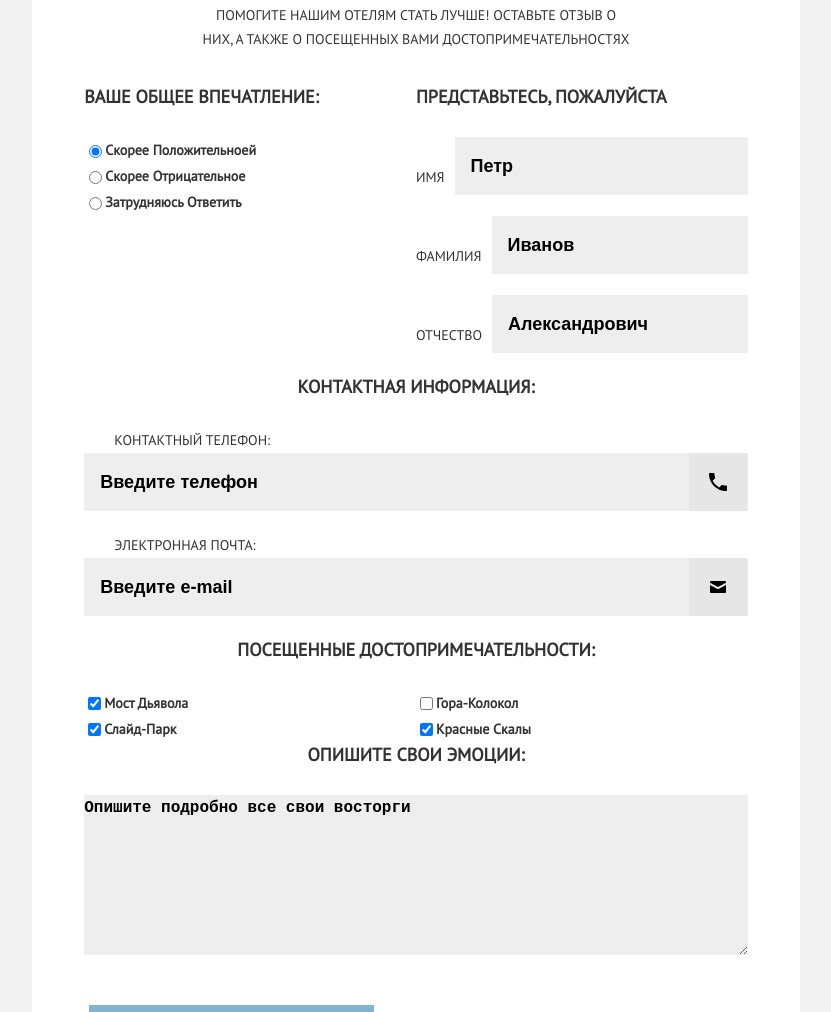
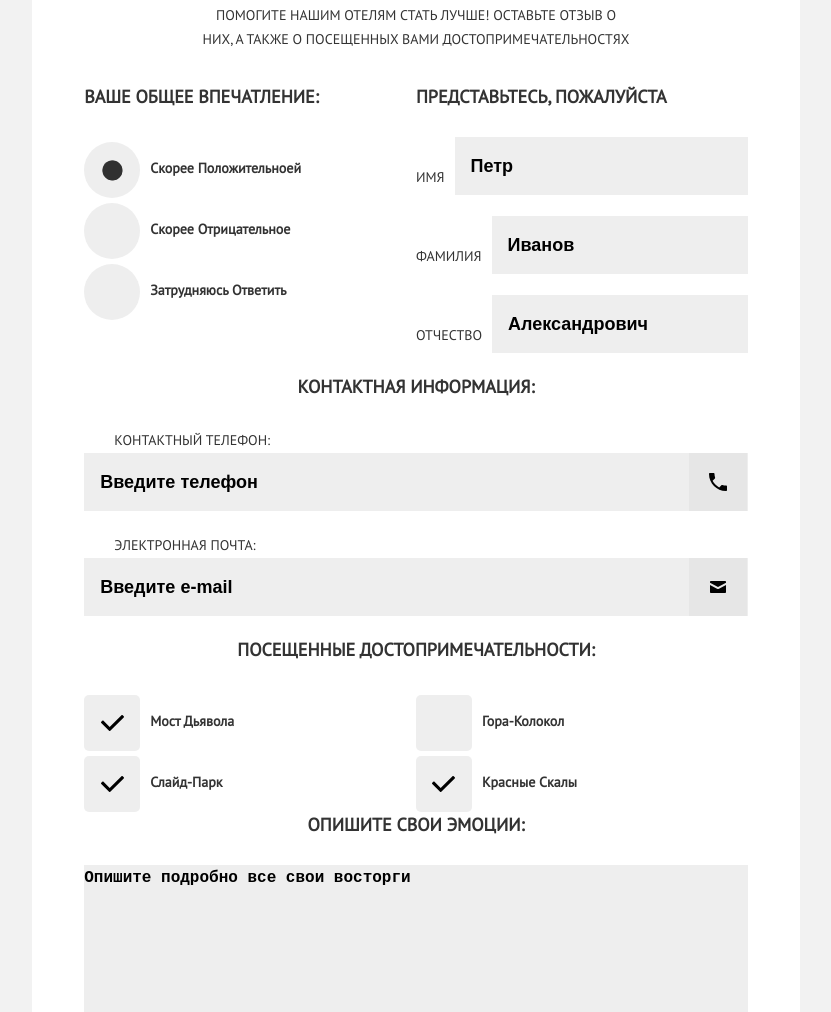
Before and after one commit to lulumalorum/164074-sedona-1, a website: page form.html in a window 1280 px wide. Shown: the part 458-1470 px from the top of the page, without its empty margins (224-1055 px from the left). Drawn offline with nearby package versions, Linux system fonts and the light colour scheme; files that its build step writes are made by us from their sources.

Commit message:
form.html

```diff
--- a/sass/page-formblock.scss
+++ b/sass/page-formblock.scss
@@ -40,6 +40,9 @@
     text-align: center;
   }
   .page-formblock__label {
+    display: flex;
+
+    align-items: center;
     margin-right: 10px;
     text-transform: uppercase;
     font-size: 14px;
@@ -88,6 +91,49 @@
     background-image: url("../img/icon-mail.svg");
     background-repeat: no-repeat;
     background-position: center;
+  }
+  input[type="checkbox"],
+input[type="radio"] {
+    display:none;
+}
+
+input[type="radio"] + label {
+  cursor: pointer;
+
+}
+input[type="radio"] + label::before {
+    content: "";
+    display: inline-block;
+    height: 56px;
+    width: 56px;
+    border-radius: 28px;
+    margin-top: 5px;
+    margin-right: 10px;
+    background-color: $gray;
+}
+  input[type="checkbox"] + label {
+  cursor: pointer;
+
+  }
+  input[type="checkbox"] + label::before {
+    content: "";
+    display: inline-block;
+    height: 56px;
+    width: 56px;
+    border-radius: 5px;
+    margin-top: 5px;
+    margin-right: 10px;
+    background-color: $gray;
+  }
+  input[type="checkbox"]:checked + label::before {
+    background-image: url(../img/icon-tick.svg);
+    background-repeat: no-repeat;
+    background-position: center;
+  }
+  input[type="radio"]:checked + label::before {
+      background-image: url(../img/circle.png);
+      background-position: center;
+      background-repeat: no-repeat;
   }
 }
 @media (min-width: 768px) {
@@ -178,6 +224,8 @@
   .page-formblock__field--long {}
 
   .page-formblock__label {
+    display: flex;
+    align-items: center;
     margin-right: 10px;
     text-transform: uppercase;
     font-size: 14px;
@@ -219,4 +267,46 @@
     background-repeat: no-repeat;
     background-position: center;
   }
+  input[type="checkbox"],
+input[type="radio"] {
+    display:none;
 }
+input[type="radio"] + label {
+  cursor: pointer;
+
+}
+input[type="radio"] + label::before {
+    content: "";
+    display: inline-block;
+    height: 56px;
+    width: 56px;
+    border-radius: 28px;
+    margin-top: 5px;
+    background-color: $gray;
+}
+
+input[type="checkbox"] + label {
+cursor: pointer;
+
+}
+input[type="checkbox"] + label::before {
+  content: "";
+  display: inline-block;
+  height: 56px;
+  width: 56px;
+  border-radius: 5px;
+  margin-top: 5px;
+  background-color: $gray;
+}
+input[type="checkbox"]:checked + label::before {
+  background-image: url(../img/icon-tick.svg);
+  background-repeat: no-repeat;
+  background-position: center;
+}
+input[type="radio"]:checked + label::before {
+    background-image: url(../img/circle.png);
+    background-position: center;
+    background-repeat: no-repeat;
+}
+
+}
```
Also changed, not shown: img/Shape 2 copy 17-1.png (added), img/circle.png (added).
